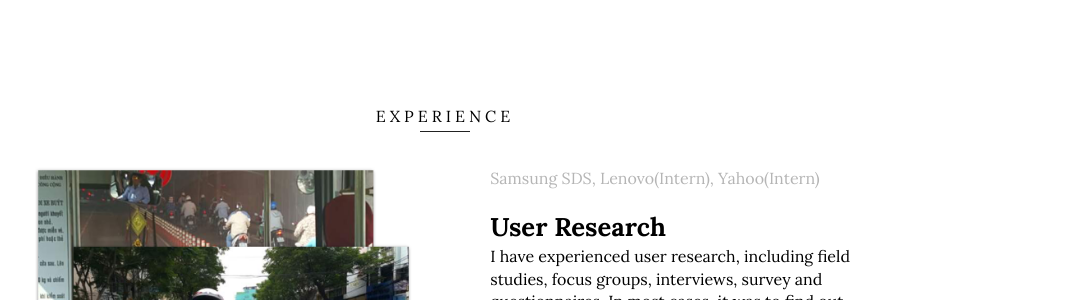
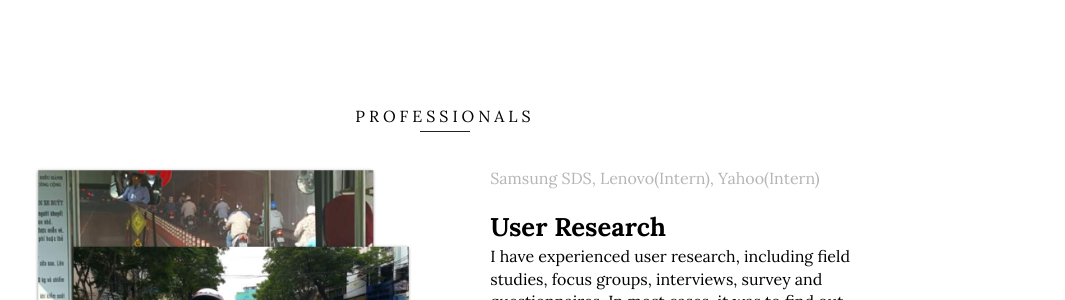
Before and after one commit to ljeun/portfolio_back, a Jekyll site: the page built from index.md, in a window 1280 px wide and 900 px high, scrolled down 3986 px. Shown: the part 154-454 px from the top of the window, without its empty margins (195-1260 px from the left). Built offline with Jekyll 4.4.1, drawn with Linux system fonts in a browser that asks for light colours.

Commit message:
modified a word

```diff
--- a/_includes/resume.html
+++ b/_includes/resume.html
@@ -26,7 +26,7 @@
     {% endfor %}
 </dl>
 
-<h3 class="section-title">Experience</h3>
+<h3 class="section-title">Professionals</h3>
 <dl class="project">
     {% for experience in site.data.experiences %}
         <dt>
```
